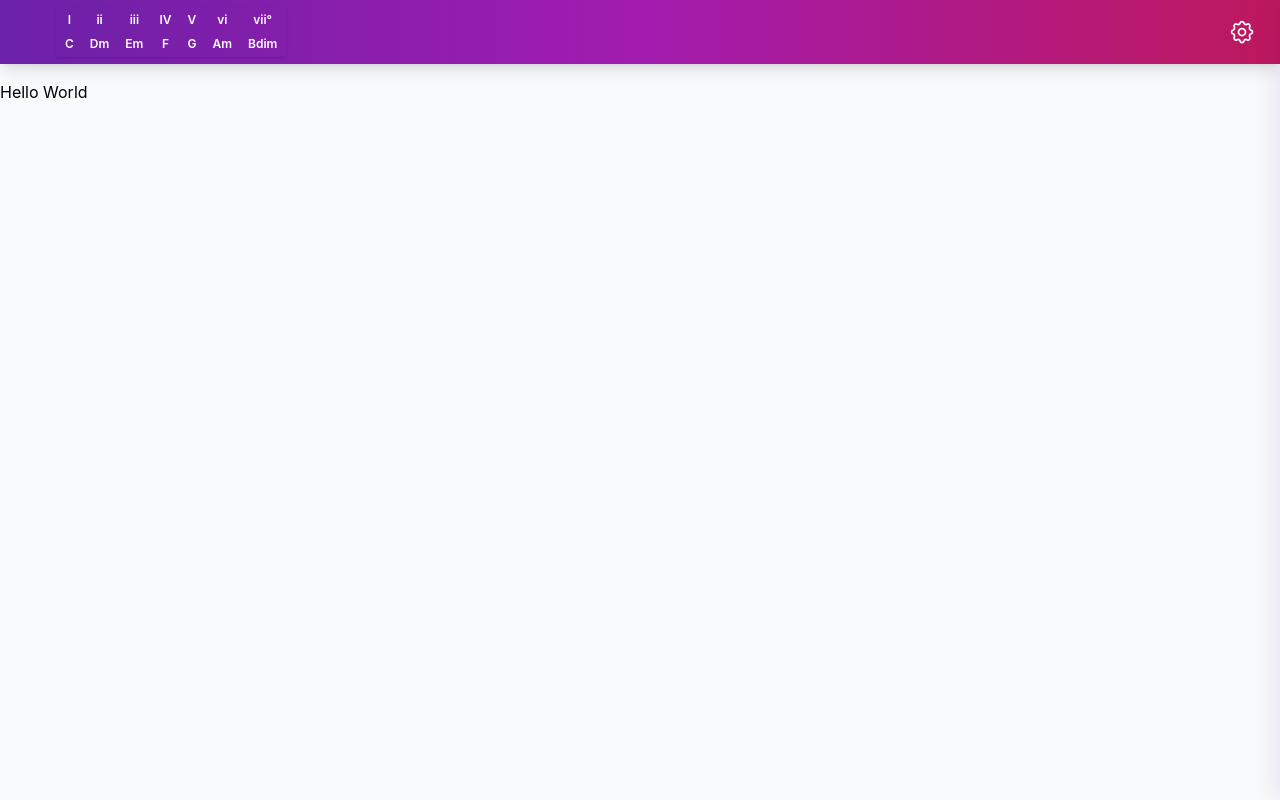
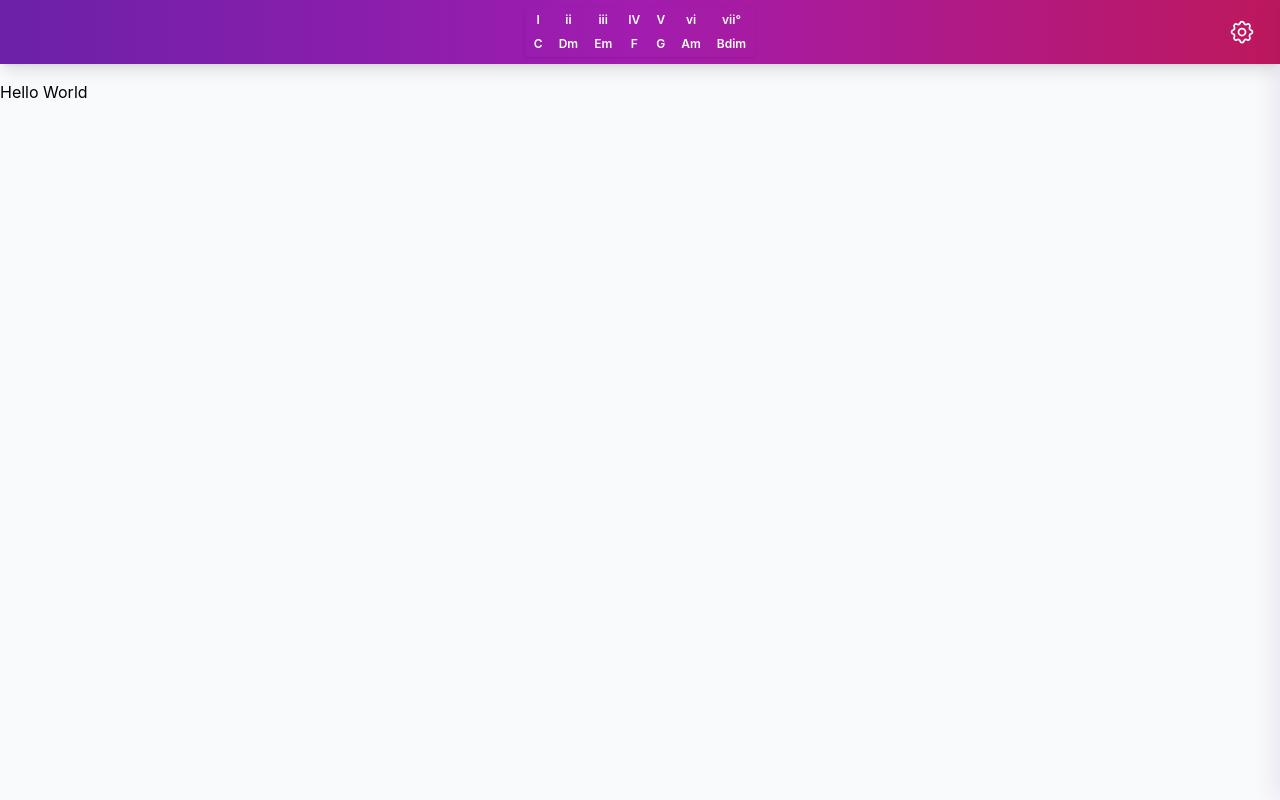
Before and after one commit to LucasLombardo/scale-positions, a React (Vite) app: page / in a window 1280 px wide. Built offline with nearby package versions, Linux system fonts and the light colour scheme.

Commit message:
table centering

```diff
--- a/src/App.jsx
+++ b/src/App.jsx
@@ -29,7 +29,7 @@ function App() {
       {/* Top Bar */}
       <div className="fixed top-0 left-0 w-full h-16 flex items-center justify-between px-4 z-30 bg-gradient-to-r from-purple-800 via-fuchsia-700 to-pink-700 shadow-lg">
         {/* Left: Table */}
-        <table className="ml-10 text-white text-xs font-semibold rounded overflow-hidden shadow border border-white/20">
+        <table className="mx-auto text-white text-xs font-semibold rounded overflow-hidden shadow border border-white/20">
           <tbody>
             <tr>
               {romanNumerals.map((num) => (
@@ -45,7 +45,7 @@ function App() {
         </table>
         {/* Right: Settings Icon Button */}
         <button
-          className="ml-auto p-2 rounded-full hover:bg-white/10 transition-colors focus:outline-none focus:ring-2 focus:ring-white"
+          className="sm:absolute sm:right-4 p-2 rounded-full hover:bg-white/10 transition-colors focus:outline-none focus:ring-2 focus:ring-white"
           onClick={() => setSettingsOpen(true)}
           aria-label="Open settings"
         >
```
